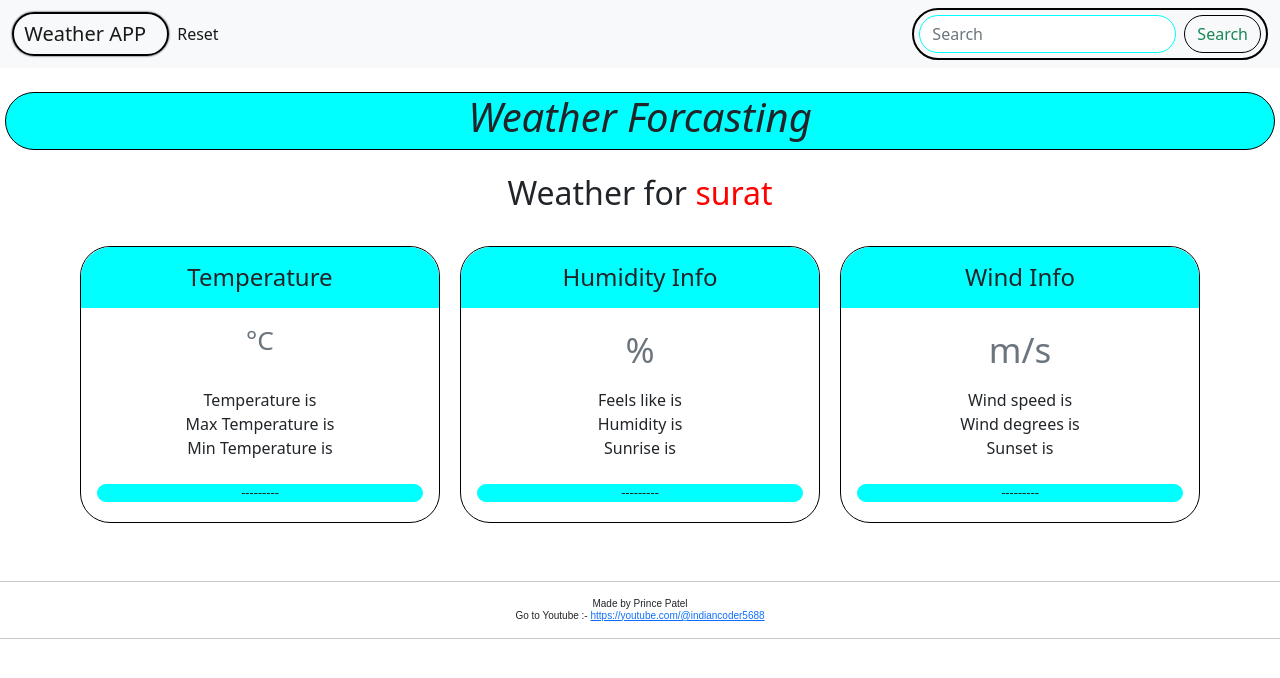
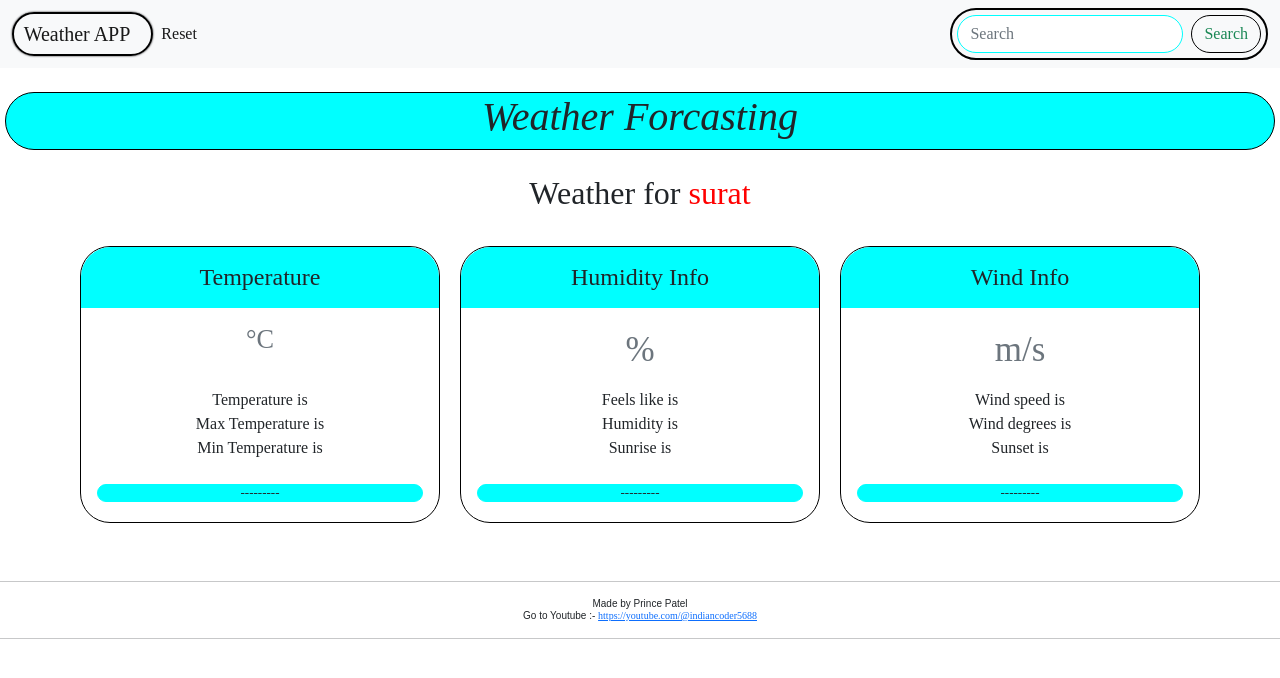
Before and after one commit to Prince188/meraweather.in, a plain HTML site: page index.html in a window 1280 px wide. Drawn offline with nearby package versions, Linux system fonts and the light colour scheme; no server answers.

Commit message:
Update weather.css

```diff
--- a/weather.css
+++ b/weather.css
@@ -1,3 +1,6 @@
+*{
+    font-family: Times New Roman;
+   }
 .pri{
     font-style: oblique;
 }
```
